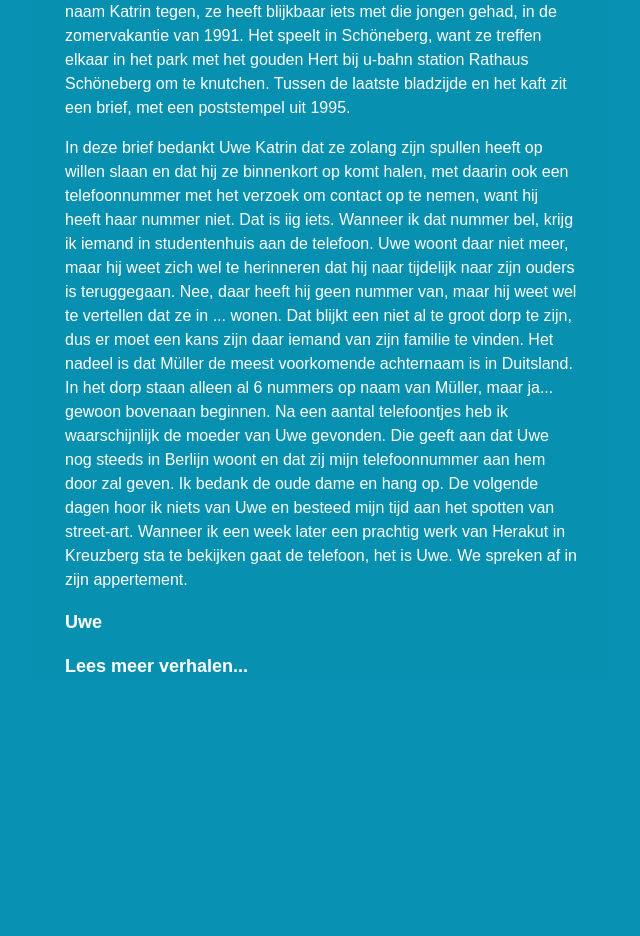
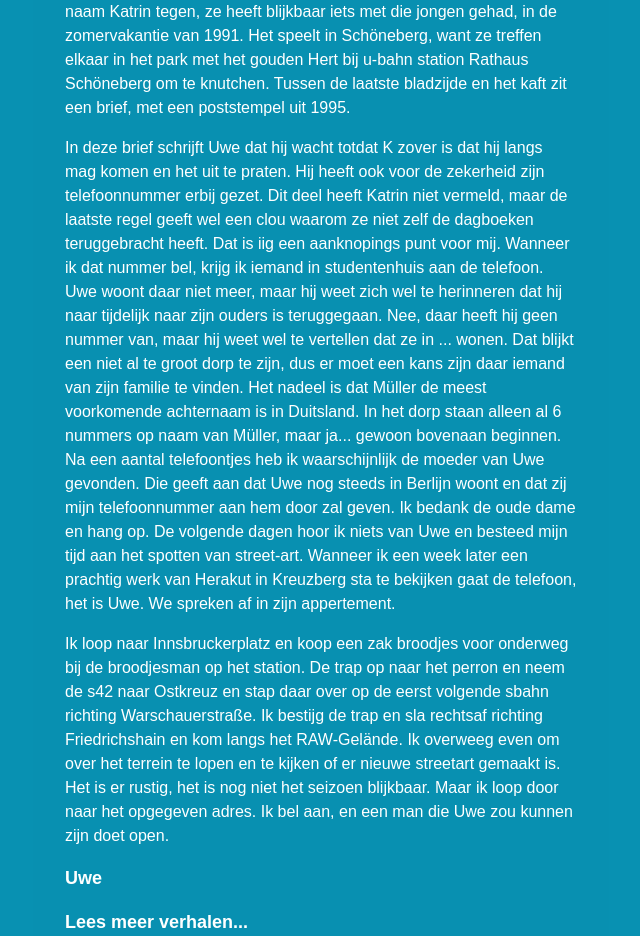
Before and after one commit to ErikGrootoonk/erikweb, a website: page het_dagboek.html in a window 1280 px wide. Shown: the part 2020-2956 px from the top of the page, without its empty margins (319-959 px from the left). Before the commit the page ends 2700 px from the top, so only its background shows below. Drawn offline with Linux system fonts and the light colour scheme.

Commit message:
vervolg verhaal het dagboek

```diff
--- a/het_dagboek.html
+++ b/het_dagboek.html
@@ -106,10 +106,11 @@
       knutchen. Tussen de laatste bladzijde en het kaft zit een brief, met een
       poststempel uit 1995. </p>
 
-    <p>In deze brief bedankt Uwe Katrin dat ze zolang
-      zijn spullen heeft op willen slaan en dat hij ze binnenkort op komt
-      halen, met daarin ook een telefoonnummer met het verzoek om contact op
-      te nemen, want hij heeft haar nummer niet. Dat is iig iets. Wanneer ik
+    <p>In deze brief schrijft Uwe dat hij wacht totdat K zover is dat hij langs mag
+        komen en het uit te praten. Hij heeft ook voor de zekerheid zijn telefoonnummer
+        erbij gezet. Dit deel heeft Katrin niet vermeld, maar de laatste regel
+        geeft wel een clou waarom ze niet zelf de dagboeken teruggebracht heeft.
+      Dat is iig een aanknopings punt voor mij. Wanneer ik
       dat nummer bel, krijg ik iemand in studentenhuis aan de telefoon. Uwe
       woont daar niet meer, maar hij weet zich wel te herinneren dat hij naar
       tijdelijk naar zijn ouders is teruggegaan. Nee, daar heeft hij geen
@@ -127,6 +128,16 @@
       spreken af in zijn appertement.
     </p>
 
+    <p>Ik loop naar Innsbruckerplatz en koop een zak broodjes voor onderweg bij de
+      broodjesman op het station.  De trap op naar het perron en neem de s42 naar
+      Ostkreuz en stap daar over op de eerst volgende sbahn richting Warschauerstraße.
+      Ik bestijg de trap en sla rechtsaf richting Friedrichshain en kom langs het RAW-Gelände.
+      Ik overweeg even om over het terrein te lopen en te kijken of er nieuwe streetart gemaakt
+        is. Het is er rustig, het is nog niet het seizoen blijkbaar. Maar ik loop door naar het
+        opgegeven adres. Ik bel aan, en een man die Uwe zou kunnen zijn doet open.
+
+    </p>
+
     <p class="font-semibold text-lg">Uwe</p>
 
     <a href="verhalen.html" class="font-semibold text-lg">Lees meer
```
Also changed, not shown: de_groene_zon.html (line endings or trailing spaces).
